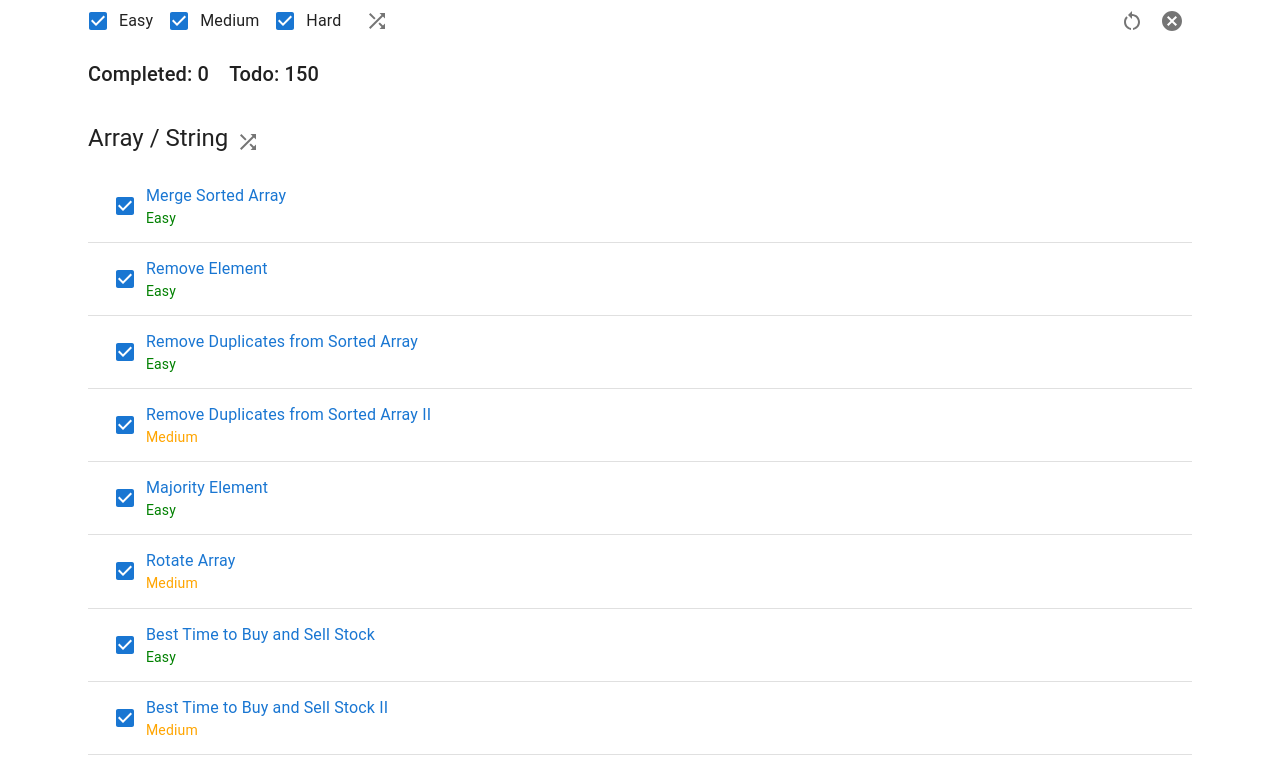
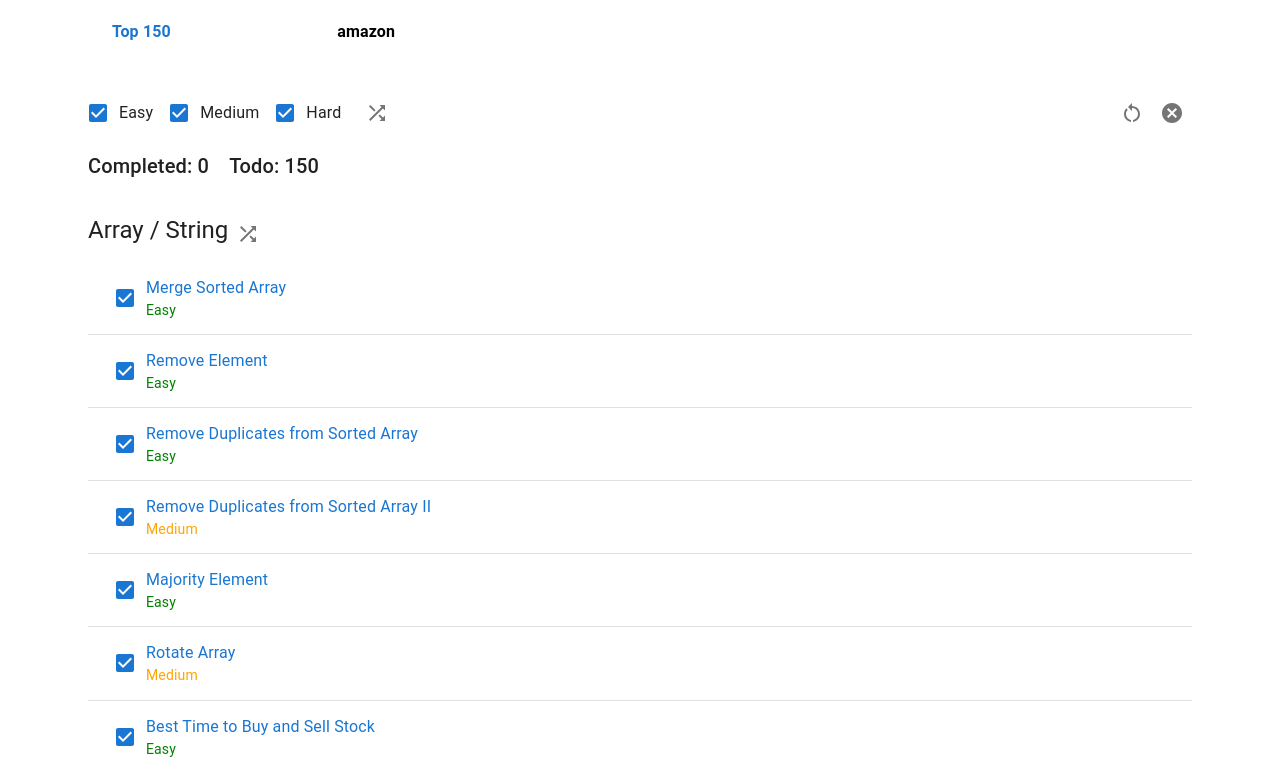
Before and after one commit to ruoliu2/leetcode-get-random, a Next.js app: page /leetcode-get-random/ in a window 1280 px wide. Shown: the top 772 px of the page. Built offline with nearby package versions, Linux system fonts and the light colour scheme.

Commit message:
feat: add company

```diff
--- /dev/null
+++ b/src/app/components/header.tsx
@@ -0,0 +1,49 @@
+// Header.tsx
+'use client';
+import React, {useState} from 'react';
+import HeaderLink from '@/app/components/header/link';
+import {useTheme} from "@mui/material/styles";
+import {Box, Container, AppBar, Toolbar} from "@mui/material";
+
+const Header: React.FC = () => {
+  const appbarbg = useTheme().palette.mode === "light" ? "white" : "black";
+  return (
+    <Container><Container>
+      <AppBar
+        position="static"
+        sx={{
+          height: "7.5vh",
+          justifyContent: "flex-start",
+          backgroundColor: appbarbg,
+          boxShadow: "none",
+        }}
+        elevation={1}
+      >
+        <Toolbar
+          sx={{
+            display: "flex",
+            justifyContent: "space-between",
+            alignItems: "center",
+            width: "30%",
+          }}
+        >
+          <HeaderLink href="/" text="Top 150" />
+
+          <HeaderLink href="/amazon" text="amazon" />
+        </Toolbar>
+        <Toolbar
+          sx={{
+            display: "flex",
+            justifyContent: "space-between",
+            alignItems: "center",
+            width: "70%",
+          }}
+        >
+        </Toolbar>
+      </AppBar>
+      <Box py={2}/>
+    </Container></Container>
+  );
+};
+
+export default Header;
--- /dev/null
+++ b/src/app/components/header/link.jsx
@@ -0,0 +1,29 @@
+'use client';
+import React from "react";
+import { Link } from "@mui/material";
+import { useTheme } from "@emotion/react";
+import { usePathname } from 'next/navigation'
+const HeaderLink = ({ href, text }) => {
+  const pathname = usePathname()
+  const isActive = pathname === href;
+  const activetxt = useTheme().palette.mode === "light" ? "#1976d2" : "#90caf9";
+  const appbartxt = useTheme().palette.mode === "light" ? "black" : "white";
+  return (
+    <Link
+      sx={{
+        color: isActive ? activetxt : appbartxt,
+        ":hover": {
+          color: activetxt,
+        },
+        textDecoration: "none",
+        fontWeight: "bold",
+      }}
+      variant="h7"
+      href={href}
+    >
+      {text}
+    </Link>
+  );
+};
+
+export default HeaderLink;
--- a/src/app/components/question.tsx
+++ b/src/app/components/top150.tsx
@@ -2,8 +2,8 @@
 import React, {useEffect, useMemo} from 'react';
 import {
   Box,
-  Checkbox,
-  FormControlLabel,
+  Checkbox, Container,
+  FormControlLabel, Grid,
   IconButton,
   Link,
   List,
@@ -15,7 +15,7 @@ import topics from '../../../public/data/top150.json';
 import {Shuffle} from '@mui/icons-material';
 import RestartAltIcon from '@mui/icons-material/RestartAlt';
 import CancelIcon from '@mui/icons-material/Cancel';
-import useQuestionStore from "../stores/useQuestionStore";
+import useTop150Store from "../stores/useTop150Store";
 
 const difficultyColors: { [key: string]: string } = {
   Easy: 'green',
@@ -25,7 +25,7 @@ const difficultyColors: { [key: string]: string } = {
 
 const difficulties = ['Easy', 'Medium', 'Hard'];
 
-const Question = () => {
+const Top150 = () => {
   const {
     filter,
     questionSelection,
@@ -34,7 +34,7 @@ const Question = () => {
     setQuestionSelection,
     resetQuestionSelection,
     clearSelection,
-  } = useQuestionStore();
+  } = useTop150Store();
 
   useEffect(() => {
     const savedSelection = localStorage.getItem('questionSelection');
@@ -90,7 +90,7 @@ const Question = () => {
   }, [filteredQuestions, questionSelection]);
 
   return (
-    <Box>
+    <Container><Container>
       <Box display="flex" justifyContent="space-between" alignItems="center">
         <Box display={'flex'}>
           {difficulties.map((difficulty) => (
@@ -174,8 +174,8 @@ const Question = () => {
           <Box py={2}/>
         </div>
       ))}
-    </Box>
+      </Container></Container>
   );
 };
 
-export default Question;
+export default Top150;
--- a/src/app/layout.tsx
+++ b/src/app/layout.tsx
@@ -14,7 +14,7 @@ export default function RootLayout({
   return (
     <html lang="en">
       <body>
-        <Container>{children}</Container>
+        {children}
       </body>
     </html>
   );
--- a/src/app/page.tsx
+++ b/src/app/page.tsx
@@ -1,10 +1,12 @@
 'use client';
-import {Container} from '@mui/material';
-import Question from '@/app/components/question';
+import {Box, Container} from '@mui/material';
+import Top150 from '@/app/components/top150';
 import useMediaQuery from '@mui/material/useMediaQuery';
 import {createTheme, ThemeProvider} from '@mui/material/styles';
 import React from "react";
 import CssBaseline from '@mui/material/CssBaseline';
+import Topbar from "@/app/components/header";
+import Header from '@/app/components/header';
 
 
 export default function Home() {
@@ -23,9 +25,10 @@ export default function Home() {
   return (
     <ThemeProvider theme={theme}>
       <CssBaseline/>
-      <Container>
-        <Question/>
-      </Container>
+      <>
+        <Header />
+        <Top150/>
+      </>
     </ThemeProvider>
   );
 }
--- a/src/app/stores/useQuestionStore.tsx
+++ b/src/app/stores/useTop150Store.tsx
@@ -1,6 +1,6 @@
 import {create} from 'zustand';
 import topics from '../../../public/data/top150.json';
-
+import {usePathname} from "next/navigation";
 type Filter = {
   [key: string]: boolean;
 };
@@ -26,7 +26,7 @@ const initFilter: Filter = {
   Hard: true,
 };
 
-const useQuestionStore = create<QuestionState>((set) => ({
+const useTop150Store = create<QuestionState>((set) => ({
   filter: initFilter,
   questionSelection: (() => {
     const defaultSelection: { [key: string]: boolean } = {};
@@ -60,4 +60,4 @@ const useQuestionStore = create<QuestionState>((set) => ({
   }),
 }));
 
-export default useQuestionStore;
+export default useTop150Store;
```
Also changed, not shown: src/app/components/amazon.tsx (added), src/app/stores/useAmazonStore.tsx (added).
